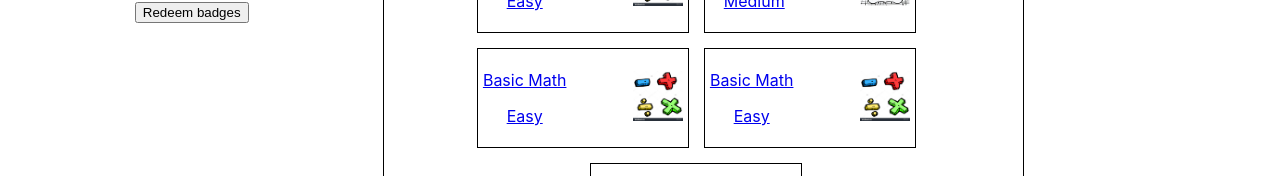
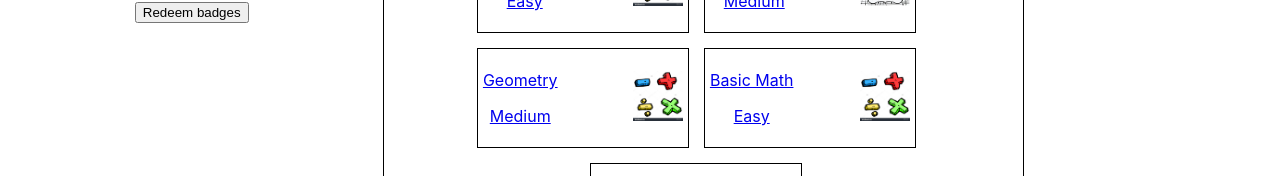
Before and after one commit to tsangjustin/demathlon, a React (Create React App) app: page /app in a window 1280 px wide. Shown: the part 189-365 px from the top of the page. Built offline with nearby package versions, Linux system fonts and the light colour scheme.

Commit message:
Connect geometry to app

```diff
--- a/src/dashboard/index.jsx
+++ b/src/dashboard/index.jsx
@@ -79,10 +79,10 @@ export class DashboardPage extends Component {
                 gameText="Pre Algebra"
                 img_path="images/pre_algebra.jpg" />
           </Link>
-          <Link to={`/game`}>
+          <Link to={`/game/geometry`}>
             <GameTab
-                difficulty="Easy"
-                gameText="Basic Math"
+                difficulty="Medium"
+                gameText="Geometry"
                 img_path="images/math_operator.png" />
           </Link>
           <Link to={`/game`}>
--- a/src/game/games.json
+++ b/src/game/games.json
@@ -58,6 +58,12 @@
     }
   ],
   "GEOMETRY": [
+    {
+      "question": "Find the hypotenuse for this triangle",
+      "image": "/images/geometry_question_1.png",
+      "answer": 5,
+      "choices": [3, 4, 12, 5]
+    }
   ],
   "ALGEBRA": [
   ]
--- a/src/game/index.jsx
+++ b/src/game/index.jsx
@@ -4,6 +4,7 @@ import { Link } from "react-router-dom";
 import {
   BASIC_MATH,
   PRE_ALGEBRA,
+  GEOMETRY,
 } from "./games.json";
 import { Choice } from "../choice";
 import { StreakMeter } from "../streak-meter";
@@ -53,6 +54,8 @@ export class GamePage extends Component {
       return BASIC_MATH;
     } else if (game_type === "pre_algebra") {
       return PRE_ALGEBRA;
+    } else if (game_type === "geometry") {
+      return GEOMETRY;
     } else {
       throw Error("Invalid game type");
     }
```
Also changed, not shown: public/images/geometry_question_1.png (added).
